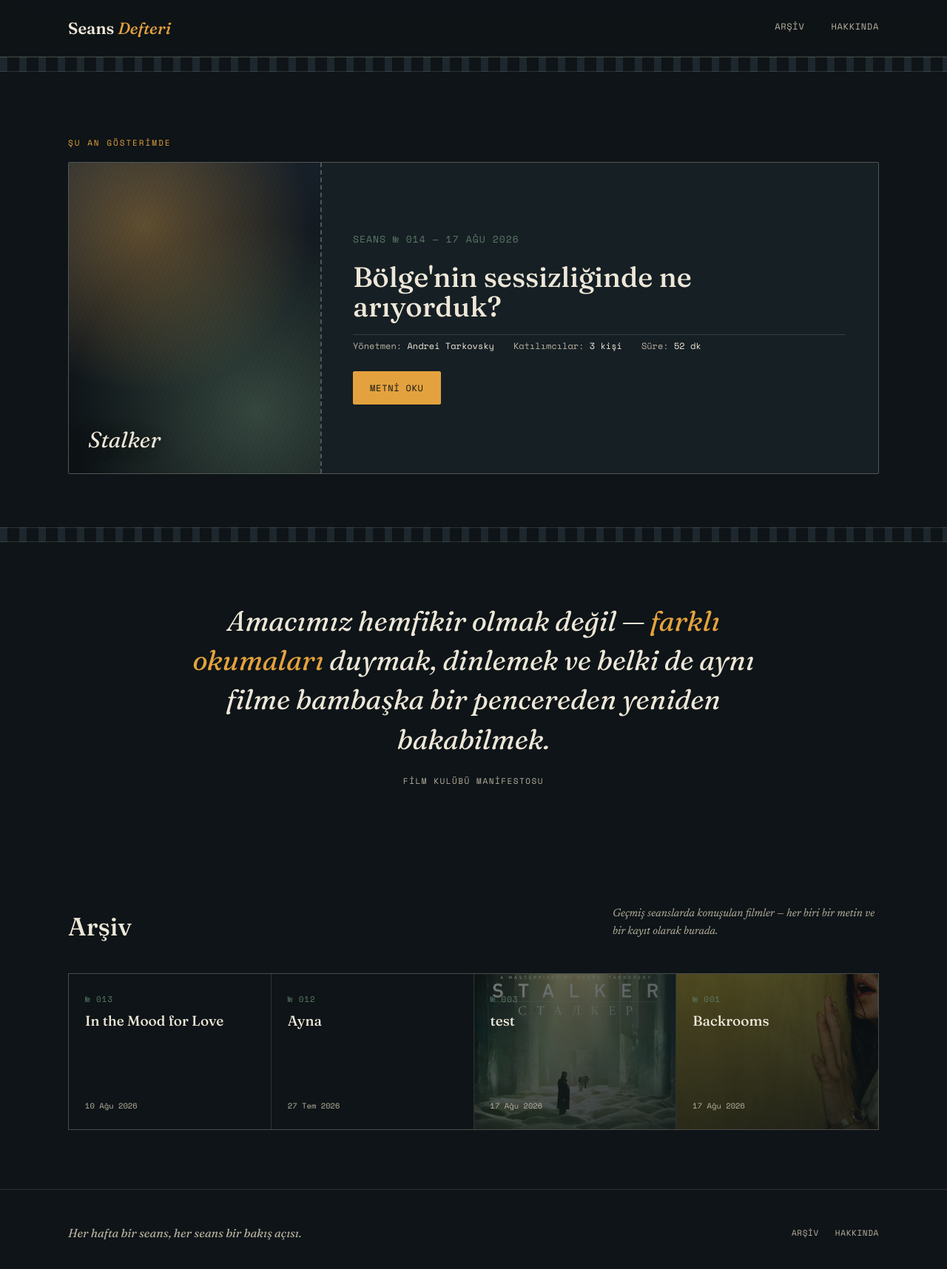
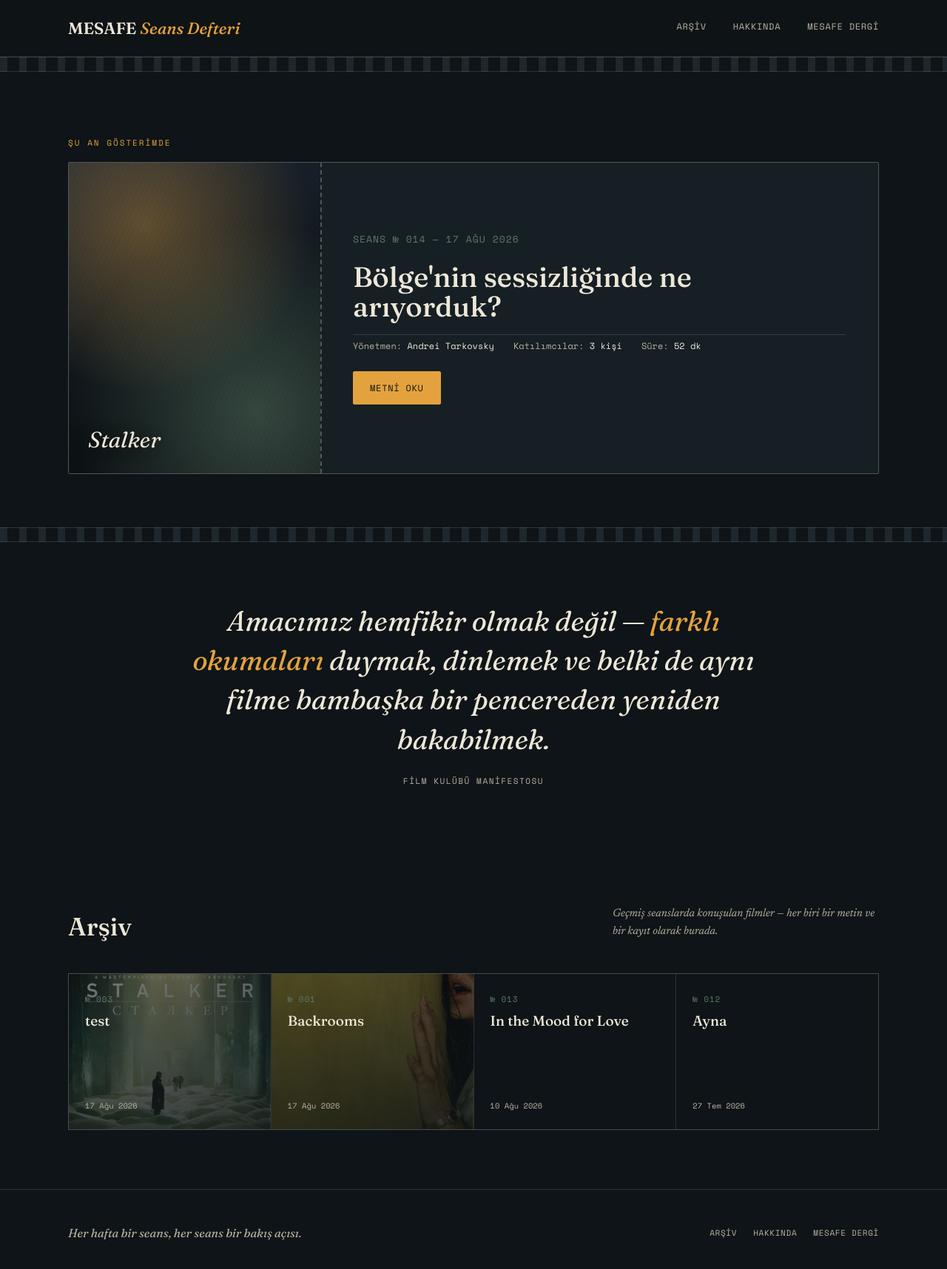
Before and after one commit to Lryiu/film-kulubu, a plain HTML site: page index.html in a window 1280 px wide. Shown: the whole page at 74% size. Drawn offline with nearby package versions, Linux system fonts and the light colour scheme.

Commit message:
Add files via upload

```diff
--- a/index.html
+++ b/index.html
@@ -3,7 +3,7 @@
 <head>
 <meta charset="UTF-8">
 <meta name="viewport" content="width=device-width, initial-scale=1.0">
-<title>Seans Defteri — Film Kulübü</title>
+<title>MESAFE Seans Defteri — Film Kulübü</title>
 <link rel="preconnect" href="https://fonts.googleapis.com">
 <link rel="preconnect" href="https://fonts.gstatic.com" crossorigin>
 <link href="https://fonts.googleapis.com/css2?family=Fraunces:ital,opsz,wght@0,9..144,300;0,9..144,500;0,9..144,600;1,9..144,400;1,9..144,500&family=Newsreader:ital,wght@0,400;0,500;1,400&family=Space+Mono:wght@400;700&display=swap" rel="stylesheet">
@@ -91,8 +91,8 @@
 
 <nav>
   <div class="wrap">
-    <div class="wordmark">Seans <em>Defteri</em></div>
-    <div class="navlinks"><a href="#arsiv">Arşiv</a><a href="#manifesto">Hakkında</a></div>
+    <div class="wordmark">MESAFE <em>Seans Defteri</em></div>
+    <div class="navlinks"><a href="#arsiv">Arşiv</a><a href="#manifesto">Hakkında</a><a href="https://www.mesafe.pub" target="_blank" rel="noopener">MESAFE Dergi</a></div>
   </div>
 </nav>
 
@@ -122,7 +122,7 @@
 
 <footer><div class="wrap">
   <div class="fmark">Her hafta bir seans, her seans bir bakış açısı.</div>
-  <div class="flinks"><a href="#arsiv">Arşiv</a><a href="#manifesto">Hakkında</a></div>
+  <div class="flinks"><a href="#arsiv">Arşiv</a><a href="#manifesto">Hakkında</a><a href="https://www.mesafe.pub" target="_blank" rel="noopener">MESAFE Dergi</a></div>
 </div></footer>
 
 <script>
@@ -141,7 +141,7 @@
       document.getElementById('strip').innerHTML = '<div class="empty">seanslar.json okunamadı. Bu dosyanın index.html ile aynı yerde olduğundan emin ol.</div>';
       return;
     }
-    const seanslar = (data.seanslar || []).filter(s => s.yayinda !== false).sort((a,b) => b.no - a.no);
+    const seanslar = (data.seanslar || []).filter(s => s.yayinda !== false).sort((a,b) => new Date(b.tarih) - new Date(a.tarih));
     if(seanslar.length === 0){
       document.getElementById('hero-ticket').innerHTML = '<div class="ticket-info"><div class="empty" style="padding:0;">Henüz bir seans eklenmedi.</div></div>';
       document.getElementById('strip').innerHTML = '<div class="empty">Arşiv boş.</div>';
```
Also changed, not shown: kulup-giris.html (+1 -1 lines), seans.html (+6 -5 lines).
